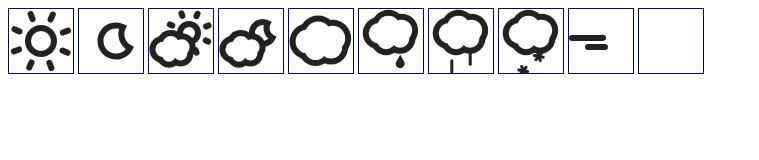
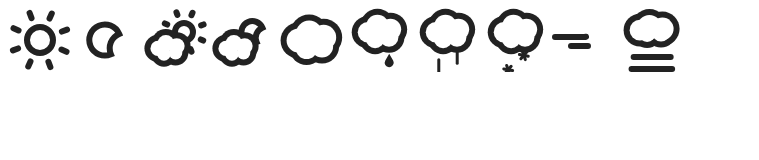
Before and after one commit to darkskyapp/skycons, a plain HTML site: page index.html in a window 1280 px wide. Shown: the whole page, without its empty margins (0-759 px from the left). Drawn offline with Linux system fonts and the light colour scheme.

Commit message:
Added fog.

```diff
--- a/index.html
+++ b/index.html
@@ -5,7 +5,6 @@
 
     <style type="text/css">
       canvas {
-        border: 1px solid navy;
       }
     </style>
   </head>
@@ -54,6 +53,7 @@
       new Skycon("sleet").play(Skycon.SLEET);
       new Skycon("snow").play(Skycon.SNOW);
       new Skycon("wind").play(Skycon.WIND);
+      new Skycon("fog").play(Skycon.FOG);
     </script>
   </body>
 </html>
--- a/skycon.js
+++ b/skycon.js
@@ -78,10 +78,10 @@ var Skycon;
         }
       },
       moon = function(ctx, t, cx, cy, cw, s) {
-        t /= 20000;
+        t /= 15000;
 
         var a = cw * 0.29 - s * 0.5,
-            b = cw * 0.06,
+            b = cw * 0.05,
             c = Math.cos(t * TWO_PI),
             p = c * TWO_PI / -16;
 
@@ -90,7 +90,7 @@ var Skycon;
         ctx.lineWidth = s;
         ctx.lineCap = "round";
 
-        cx += (c + 0.5) * b;
+        cx += c * b;
 
         ctx.beginPath();
         ctx.arc(cx, cy, a, p + TWO_PI / 8, p + TWO_PI * 7 / 8, false);
@@ -222,6 +222,20 @@ var Skycon;
         }
 
         ctx.stroke();
+      },
+      fogbank = function(ctx, t, cx, cy, cw, s) {
+        t /= 30000;
+
+        var a = cw * 0.21,
+            b = cw * 0.06,
+            c = cw * 0.21,
+            d = cw * 0.28;
+
+        ctx.fillStyle = BLACK;
+        puffs(ctx, t, cx, cy, a, b, c, d);
+
+        ctx.fillStyle = WHITE;
+        puffs(ctx, t, cx, cy, a, b, c - s, d - s);
       };
 
   Skycon = function(id) {
@@ -261,7 +275,7 @@ var Skycon;
         h = ctx.canvas.height,
         s = Math.min(w, h);
 
-    moon(ctx, t, w * 0.625, h * 0.375, s * 0.75, s * STROKE);
+    moon(ctx, t, w * 0.667, h * 0.375, s * 0.75, s * STROKE);
     cloud(ctx, t, w * 0.375, h * 0.625, s * 0.75, s * STROKE);
   };
 
@@ -319,6 +333,29 @@ var Skycon;
     swoosh(ctx, t - 0.13, cx + cw * 0.5 - s * 1.5, cy - s * 1.5, s, cw * 0.25 - s * 1.5, true);
   };
 
+  Skycon.FOG = function(ctx, t) {
+    var w = ctx.canvas.width,
+        h = ctx.canvas.height,
+        s = Math.min(w, h),
+        k = s * STROKE;
+
+    fogbank(ctx, t, w * 0.5, h * 0.32, s * 0.9, k);
+
+    t /= 5000;
+
+    var a = Math.cos((t       ) * TWO_PI) * s * 0.02,
+        b = Math.cos((t + 0.25) * TWO_PI) * s * 0.02,
+        c = Math.cos((t + 0.50) * TWO_PI) * s * 0.02,
+        d = Math.cos((t + 0.75) * TWO_PI) * s * 0.02;
+
+    ctx.strokeStyle = BLACK;
+    ctx.lineWidth = k;
+    ctx.lineCap = "round";
+
+    line(ctx, a + w * 0.15 + k * 0.5, h - k * 0.5, b + w * 0.85 - k * 0.5, h - k * 0.5);
+    line(ctx, c + w * 0.15 + k * 0.5, h - k * 2.5, d + w * 0.85 - k * 0.5, h - k * 2.5);
+  };
+
   Skycon.prototype = {
     clear: function() {
       var canvas = this.context.canvas;
```
